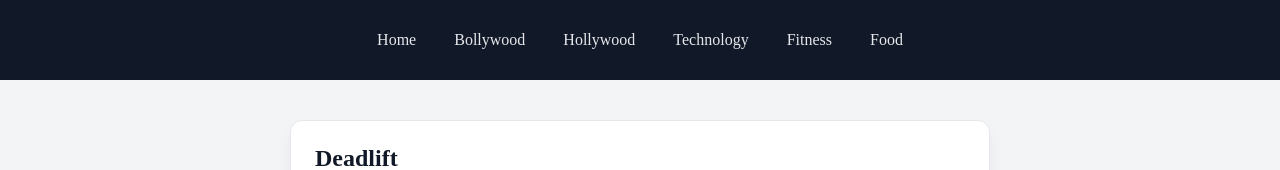
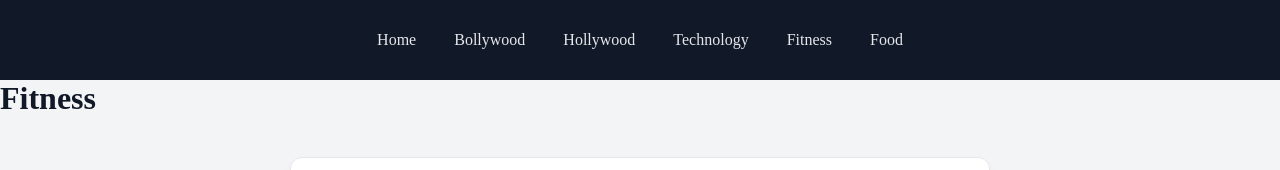
Before and after one commit to manpreetkaur292006-design/REACT-JS-CLASSES, a React (Vite) app in the folder React-blog/: page /fitness in a window 1280 px wide. Shown: the top 170 px of the page. Built offline with nearby package versions, Linux system fonts and the light colour scheme.

Commit message:
added the heading

```diff
--- a/React-blog/src/component/Fitness.jsx
+++ b/React-blog/src/component/Fitness.jsx
@@ -6,6 +6,8 @@ const Fitness = () => {
   const FitnessData = Data.filter((item)=>item.category==="Fitness");
 
   return (
+    <>
+    <h1>Fitness</h1>
     <div className='blog-section-container'>
       {FitnessData.map((fitnessdata)=>(
         <div className='blog-section-div'>
@@ -15,6 +17,7 @@ const Fitness = () => {
         </div>
       ))}
     </div>
+    </>
   )
 }
 
```
